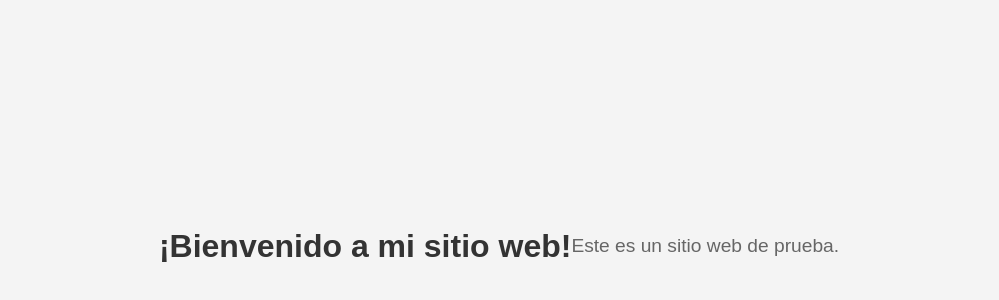
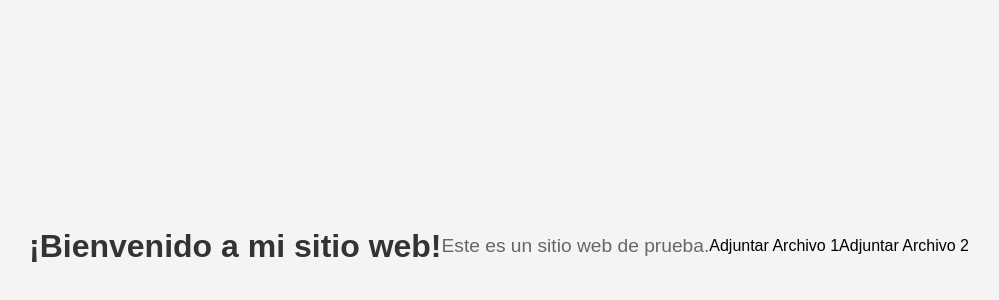
Before and after one commit to solraczo/excel, a plain HTML site: page index.html in a window 1280 px wide. Shown: the part 154-454 px from the top of the page, without its empty margins (141-1140 px from the left). Drawn offline with Linux system fonts and the light colour scheme.

Commit message:
Update index.html

```diff
--- a/index.html
+++ b/index.html
@@ -9,5 +9,15 @@
 <body>
     <h1>¡Bienvenido a mi sitio web!</h1>
     <p>Este es un sitio web de prueba.</p>
+
+    <div>
+        <label for="file-upload-1" class="button">Adjuntar Archivo 1</label>
+        <input id="file-upload-1" type="file" accept=".xls" style="display:none;">
+    </div>
+
+    <div>
+        <label for="file-upload-2" class="button">Adjuntar Archivo 2</label>
+        <input id="file-upload-2" type="file" accept=".xls" style="display:none;">
+    </div>
 </body>
 </html>
```
